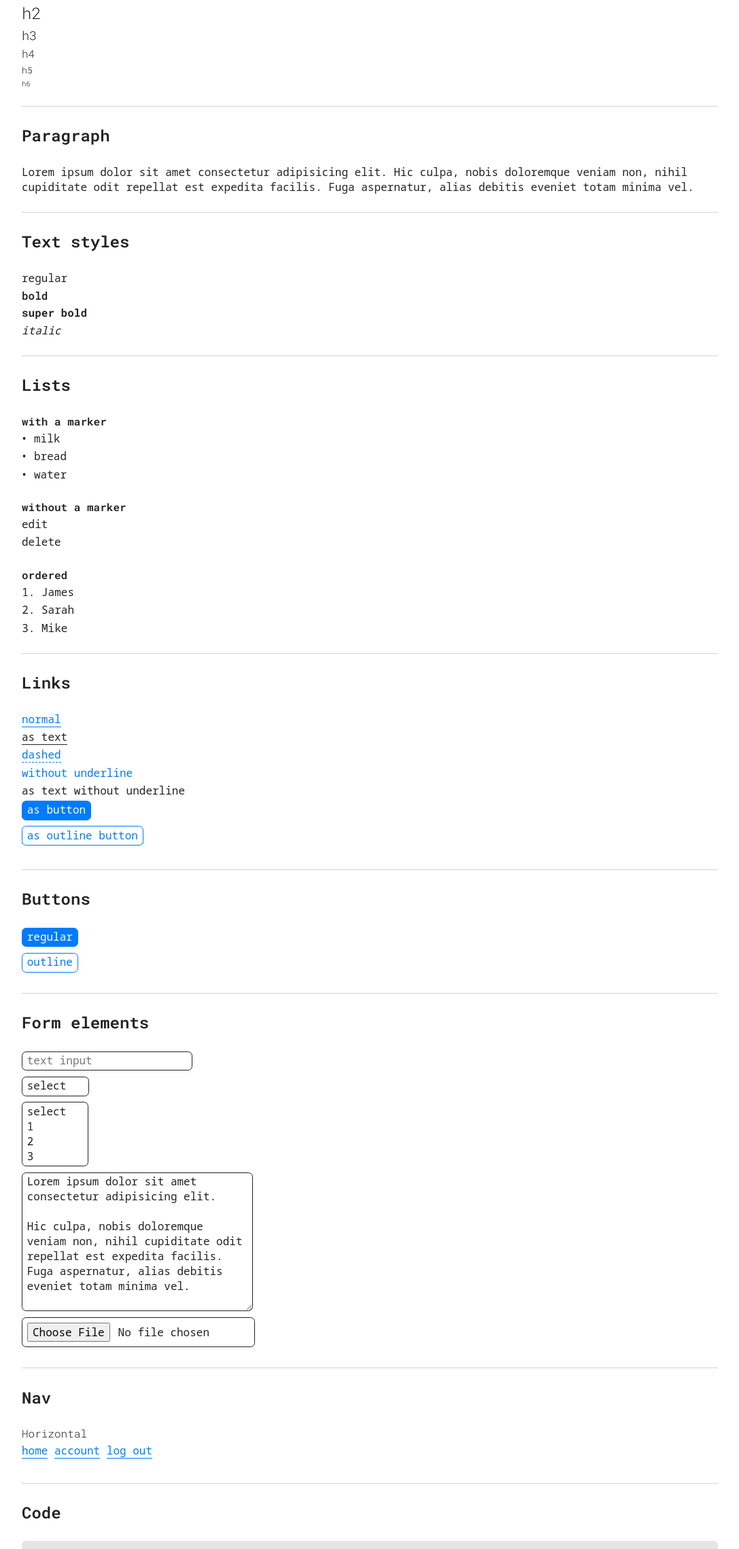
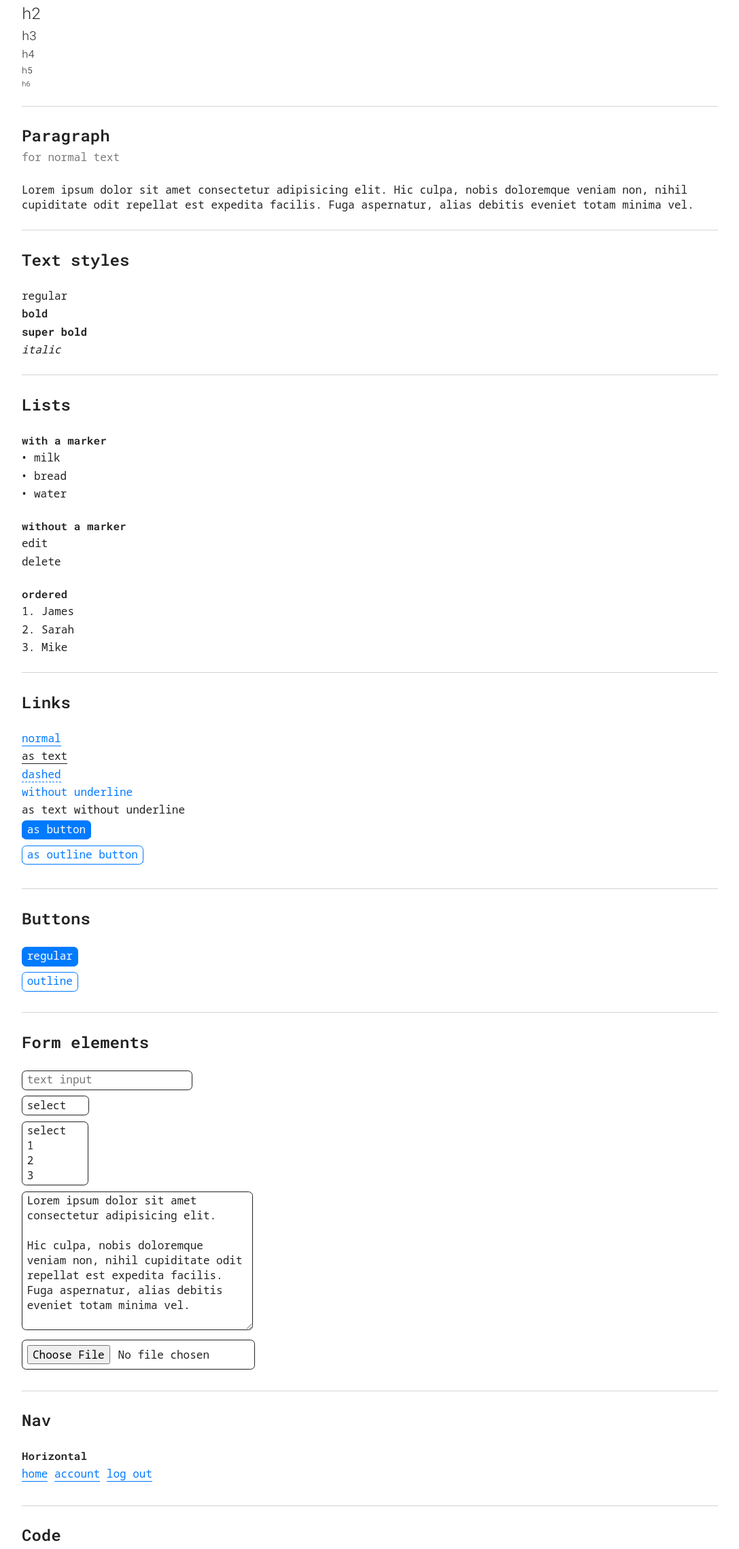
Before and after one commit to clsls/framework, a plain HTML site: page index.html in a window 1280 px wide. Shown: the part 270-2549 px from the top of the page at 68% size, without its empty margins (96-1183 px from the left). Drawn offline with Linux system fonts and the light colour scheme.

Commit message:
fix meta

```diff
--- a/index.html
+++ b/index.html
@@ -1,6 +1,8 @@
-<html>
+<!DOCTYPE html>
+<html lang="en">
     <head>
         <meta charset="UTF-8" />
+        <meta name="viewport" content="width=device-width, initial-scale=1.0">
         <link rel="stylesheet" href="./src/index.css" />
         <title>clsls • framework</title>
         <script src="https://devope-teach.github.io/assets/design.js"></script>
@@ -38,6 +40,7 @@
         <!-- Paragraph -->
 
         <h2><b>Paragraph</b></h2>
+        <p><small>for normal text</small></p>
         <br />
 
         <div>
@@ -247,7 +250,7 @@ Hic culpa, nobis doloremque veniam non, nihil cupiditate odit repellat est exped
         <h2><b>Nav</b></h2>
         <br />
 
-        <h4>Horizontal</h4>
+        <h4><b>Horizontal</b></h4>
         <nav>
             <ul>
                 <li>
```
